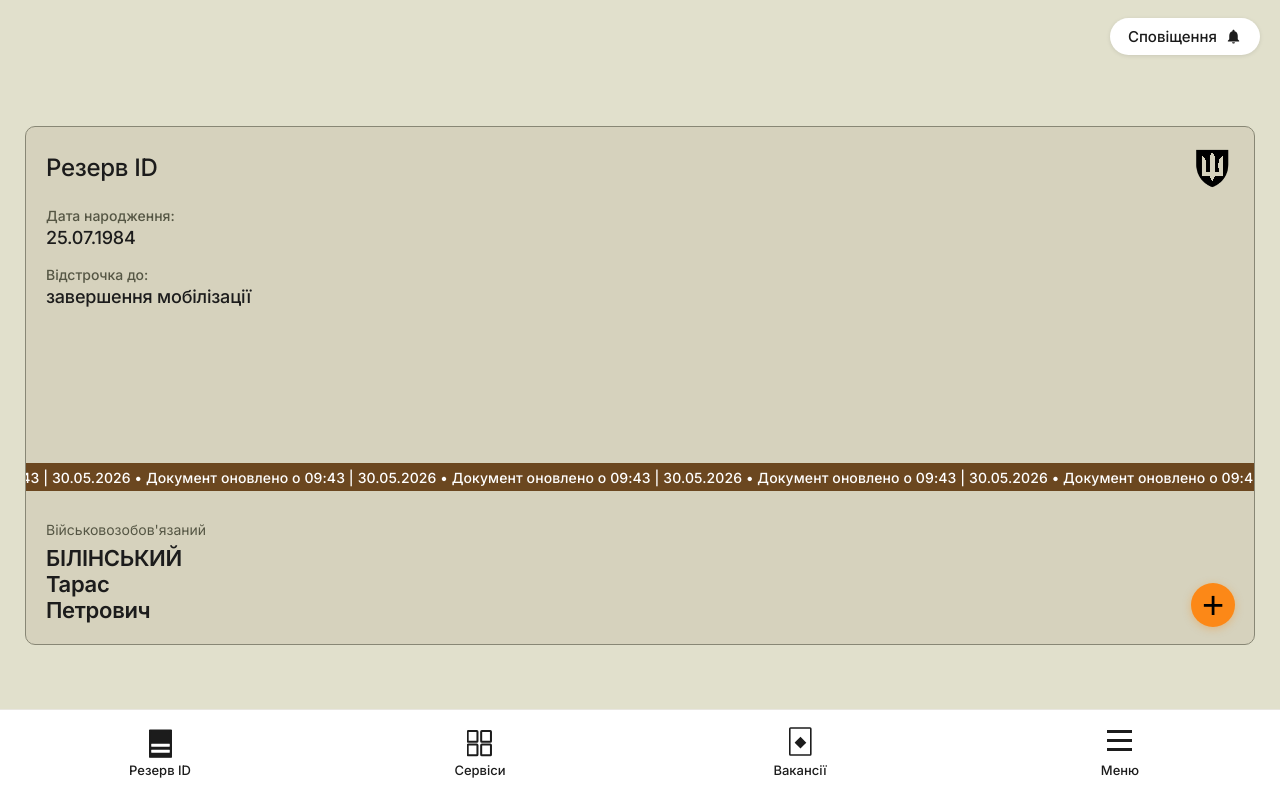
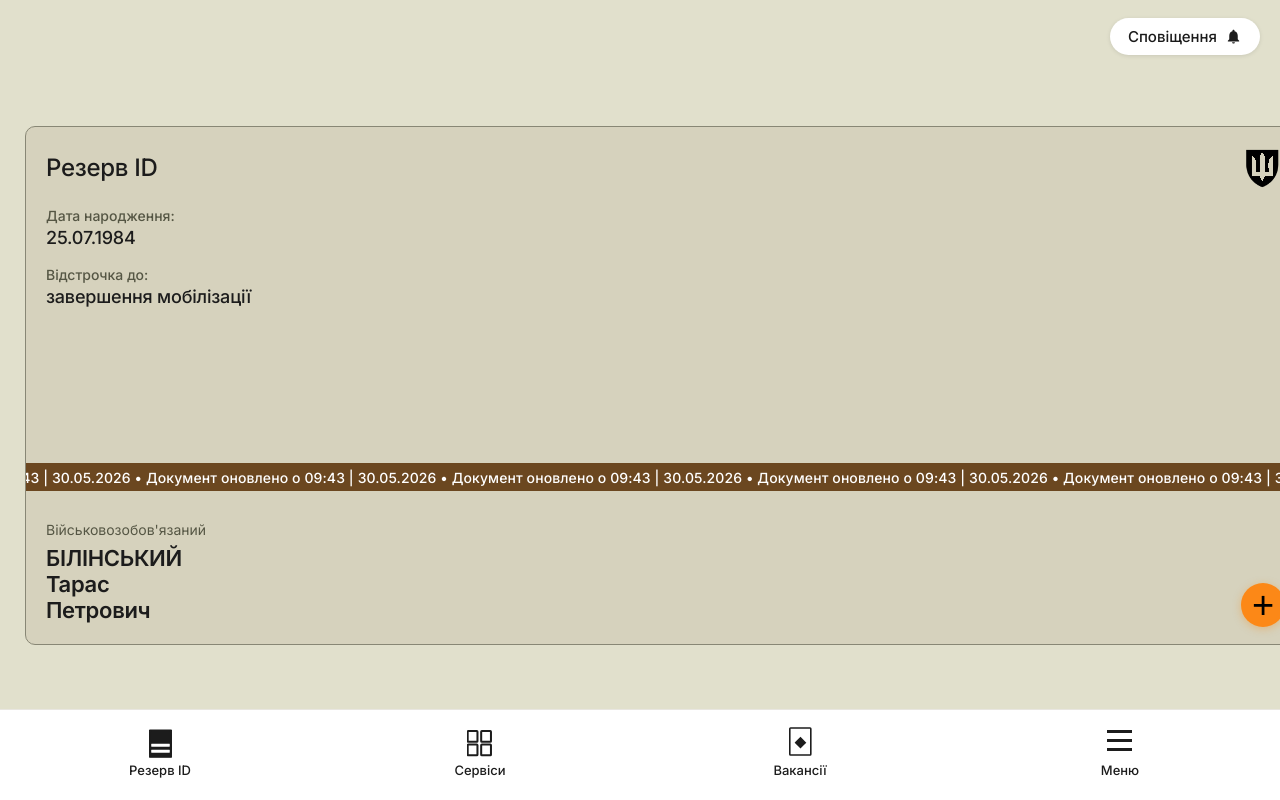
Before and after one commit to Edward-Fedoruk/project, a React (Vite) app: page / in a window 1280 px wide. Built offline with nearby package versions, Linux system fonts and the light colour scheme.

Commit message:
Fix card flip positioning
Co-Authored-By: Claude Sonnet 4.6 <noreply@anthropic.com>

```diff
--- a/src/App.css
+++ b/src/App.css
@@ -50,7 +50,6 @@
   display: flex;
   flex-direction: column;
   border: 1px solid #888775;
-  position: relative;
   backface-visibility: hidden;
   -webkit-backface-visibility: hidden;
 }
--- a/src/App.tsx
+++ b/src/App.tsx
@@ -111,7 +111,7 @@ export default function App() {
       <motion.div
         className="card-container"
         onClick={() => setFlipped(f => !f)}
-        style={{ transformStyle: 'preserve-3d', cursor: 'pointer' }}
+        style={{ transformStyle: 'preserve-3d', position: 'relative', width: '100%' }}
         animate={{ rotateY: flipped ? 180 : 0 }}
         transition={{ duration: 0.6, ease: [0.4, 0, 0.2, 1] }}
       >
```
